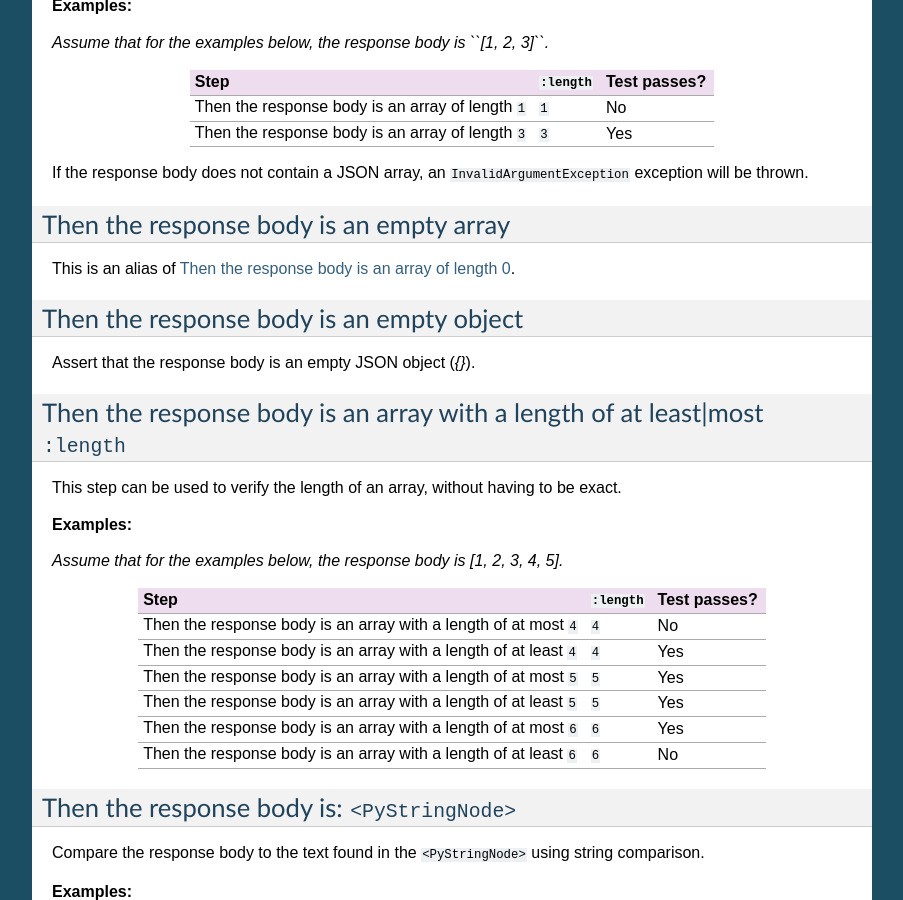
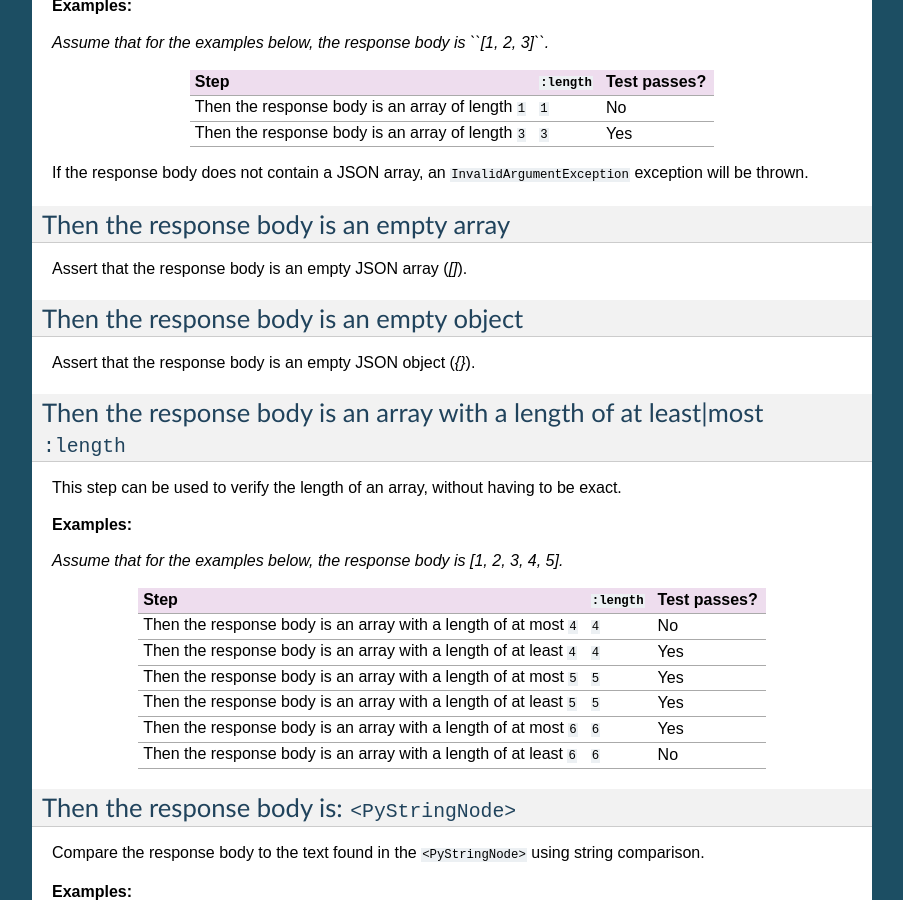
Before and after one commit to imbo/behat-api-extension, a Sphinx documentation site: the page built from docs/guide/verify-server-response.rst, in a window 1280 px wide and 900 px high, scrolled down 2552 px. Shown: the whole window, without its empty margins (198-1101 px from the left). Built offline with Sphinx 7.4.7, drawn with Linux system fonts in a browser that asks for light colours.

Commit message:
Change wording

```diff
--- a/docs/guide/verify-server-response.rst
+++ b/docs/guide/verify-server-response.rst
@@ -146,7 +146,7 @@ If the response body does not contain a JSON array, an ``InvalidArgumentExceptio
 Then the response body is an empty array
 ----------------------------------------
 
-This is an alias of :ref:`Then the response body is an array of length 0 <then-the-response-body-is-an-array-of-length>`.
+Assert that the response body is an empty JSON array (`[]`).
 
 Then the response body is an empty object
 -----------------------------------------
```
